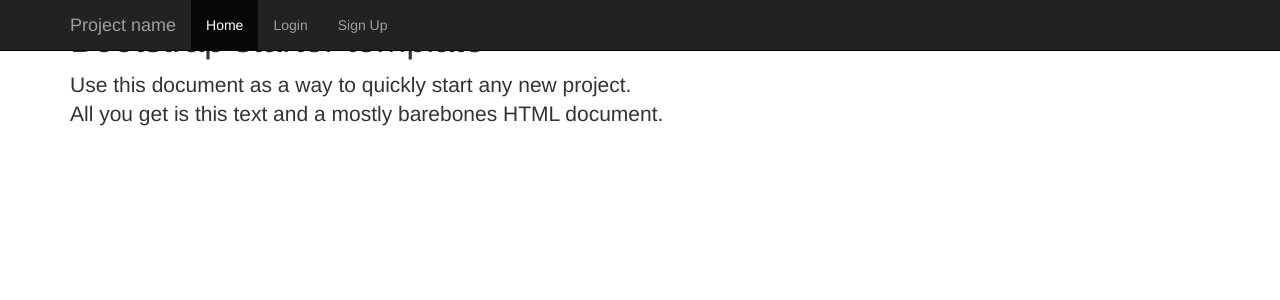
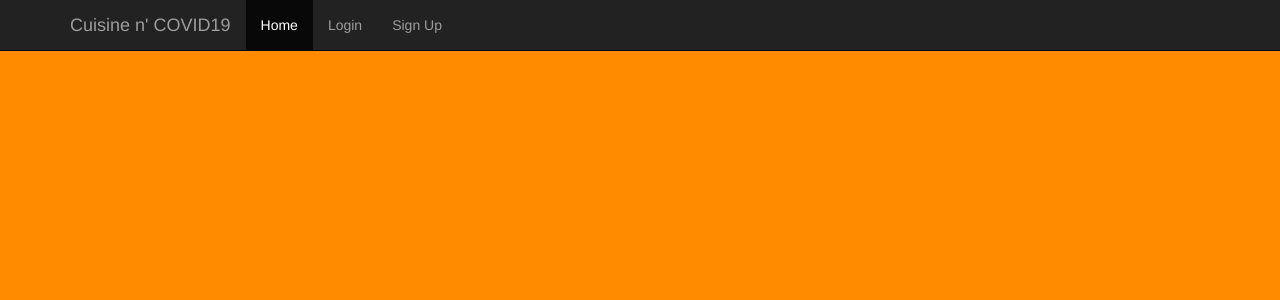
Before and after one commit to mvonherrmann-bit/project_groupB, a Flask app: page / in a window 1280 px wide. Shown: the top 300 px of the page. Run offline with Flask 2, Linux system fonts and the light colour scheme; some libraries are stand-ins or nearby versions.

Commit message:
Update index.html

```diff
--- a/project/templates/index.html
+++ b/project/templates/index.html
@@ -1,15 +1,18 @@
 {% extends "bootstrap/base.html" %}
 
-{% block title %}
-Welecome to Cuisine n Covid19
-{% endblock %}
 
+
+<!--
 {% block styles %}
 {{super()}}
+
 <link rel="stylesheet" href="{{url_for('.static', filename='starter-template.css')}}">
 {% endblock %}
+-->
 
 {% block content %}
+<body style="background-color:DarkOrange;">
+
     <nav class="navbar navbar-inverse navbar-fixed-top">
       <div class="container">
         <div class="navbar-header">
@@ -19,7 +22,7 @@ Welecome to Cuisine n Covid19
             <span class="icon-bar"></span>
             <span class="icon-bar"></span>
           </button>
-          <a class="navbar-brand" href="#">Project name</a>
+          <a class="navbar-brand" href="#">Cuisine n' COVID19</a>
         </div>
         <div id="navbar" class="collapse navbar-collapse">
           <ul class="nav navbar-nav">
@@ -31,12 +34,6 @@ Welecome to Cuisine n Covid19
       </div>
     </nav>
 
-    <div class="container">
 
-      <div class="starter-template">
-        <h1>Bootstrap starter template</h1>
-        <p class="lead">Use this document as a way to quickly start any new project.<br> All you get is this text and a mostly barebones HTML document.</p>
-      </div>
 
-    </div><!-- /.container -->
 {% endblock %}
```
